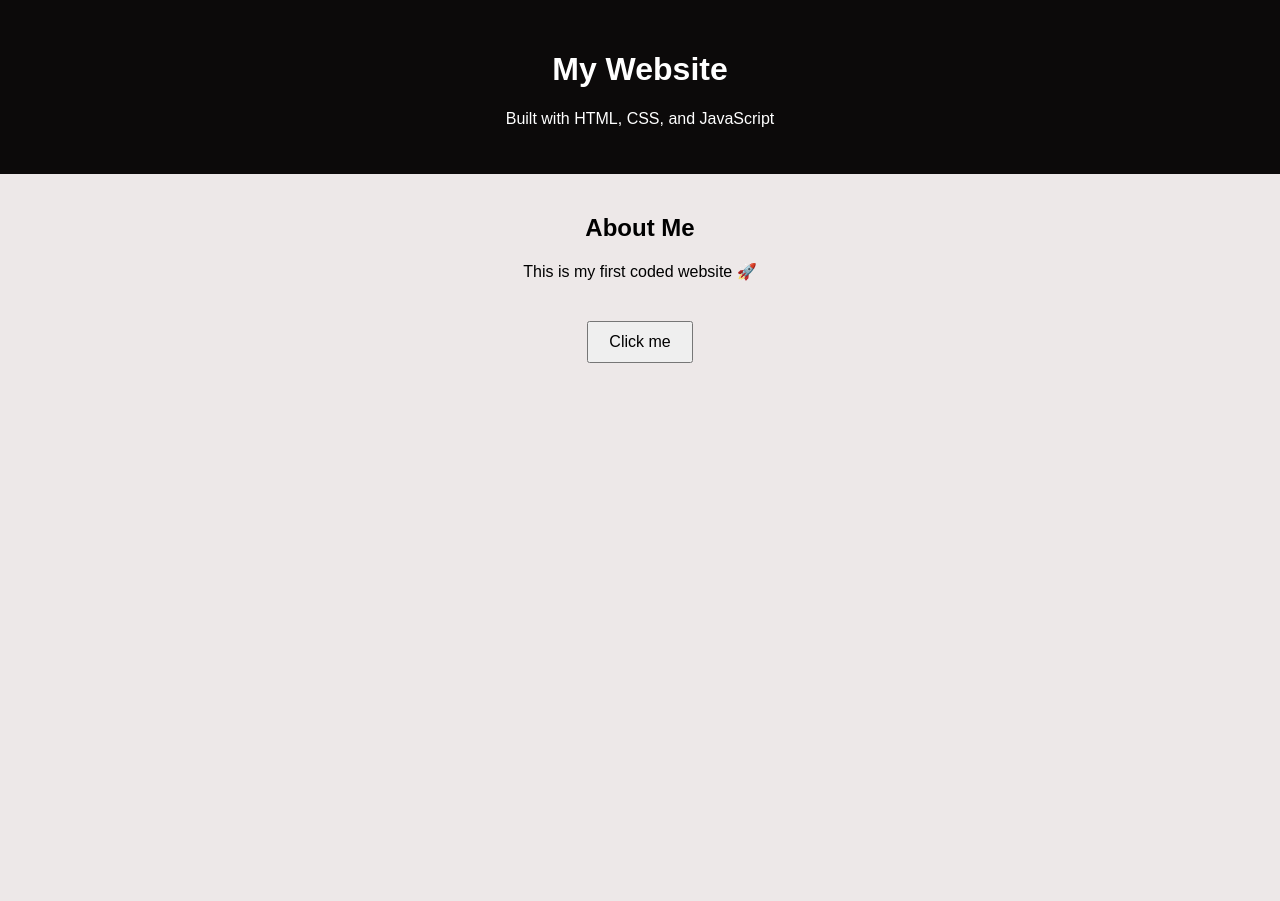
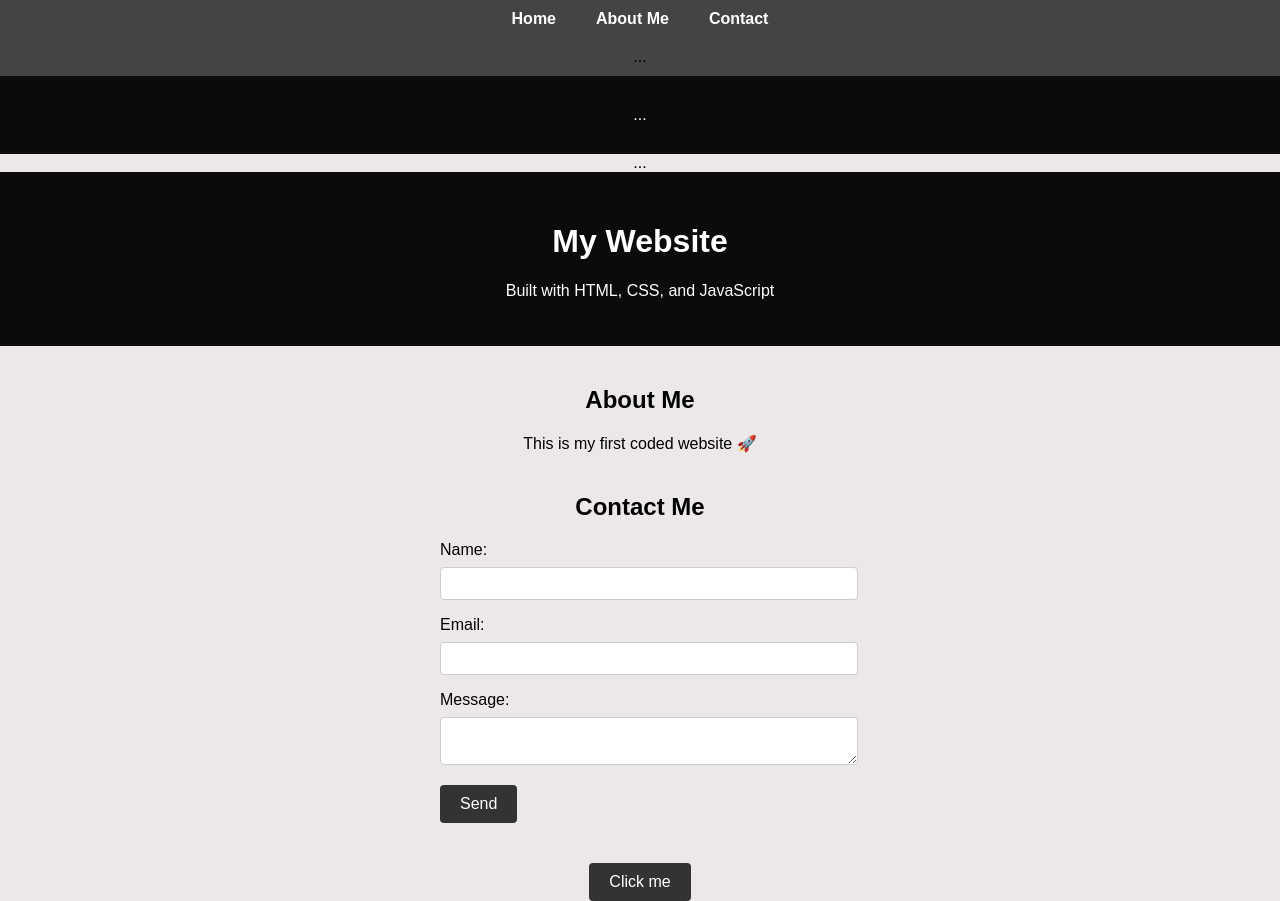
Before and after one commit to maclextercordovez-ux/my-website, a plain HTML site: page index.html in a window 1280 px wide. Before the commit the page ends 800 px from the top, so only its background shows below. Drawn offline with Linux system fonts and the light colour scheme.

Commit message:
Added navigation, contact form, smooth scroll

```diff
--- a/index.html
+++ b/index.html
@@ -6,6 +6,20 @@
   <link rel="stylesheet" href="style.css">
 </head>
 <body>
+
+<nav>
+  <ul>
+    <li><a href="#home">Home</a></li>
+    <li><a href="#about">About Me</a></li>
+    <li><a href="#contact">Contact</a></li>
+  </ul>
+</nav>
+
+<body>
+  <nav> ... </nav>  <!-- your copied nav HTML here -->
+  <header> ... </header>
+  <main> ... </main>
+</body>
 
   <header>
     <h1>My Website</h1>
@@ -17,6 +31,22 @@
       <h2>About Me</h2>
       <p>This is my first coded website 🚀</p>
     </section>
+<section id="contact">
+  <h2>Contact Me</h2>
+  <form id="contactForm">
+    <label for="name">Name:</label><br />
+    <input type="text" id="name" name="name" required /><br />
+
+    <label for="email">Email:</label><br />
+    <input type="email" id="email" name="email" required /><br />
+
+    <label for="message">Message:</label><br />
+    <textarea id="message" name="message" required></textarea><br />
+
+    <button type="submit">Send</button>
+  </form>
+  <p id="response"></p>
+</section>
 
     <button id="btn">Click me</button>
   </main>
--- a/script.js
+++ b/script.js
@@ -1,3 +1,30 @@
 document.getElementById("btn").addEventListener("click", function () {
   alert("Hello! Welcome to my website.");
 });
+
+document.getElementById('contactForm').addEventListener('submit', function(e) {
+  e.preventDefault();
+
+  const name = e.target.name.value;
+  const email = e.target.email.value;
+  const message = e.target.message.value;
+
+  // Simple validation or processing can go here
+
+  document.getElementById('response').textContent = `Thanks, ${name}! Your message has been received.`;
+
+  e.target.reset();
+});
+
+document.querySelectorAll('nav a').forEach(anchor => {
+  anchor.addEventListener('click', function(e) {
+    e.preventDefault();
+
+    const targetId = this.getAttribute('href').substring(1);
+    const targetSection = document.getElementById(targetId);
+
+    if (targetSection) {
+      targetSection.scrollIntoView({ behavior: 'smooth' });
+    }
+  });
+});
--- a/style.css
+++ b/style.css
@@ -22,3 +22,58 @@ button {
 
   animation: pulse 1.5s infinite;
 }
+
+nav {
+  background-color: #444;
+  padding: 10px 0;
+}
+
+nav ul {
+  list-style: none;
+  display: flex;
+  justify-content: center;
+  margin: 0;
+  padding: 0;
+}
+
+nav ul li {
+  margin: 0 20px;
+}
+
+nav ul li a {
+  color: white;
+  text-decoration: none;
+  font-weight: bold;
+}
+
+nav ul li a:hover {
+  text-decoration: underline;
+}
+
+form {
+  max-width: 400px;
+  margin: 0 auto;
+  text-align: left;
+}
+
+input, textarea {
+  width: 100%;
+  padding: 8px;
+  margin: 8px 0 16px 0;
+  border: 1px solid #ccc;
+  border-radius: 4px;
+  resize: vertical;
+}
+
+button {
+  background-color: #333;
+  color: white;
+  border: none;
+  padding: 10px 20px;
+  cursor: pointer;
+  border-radius: 4px;
+}
+
+button:hover {
+  background-color: #555;
+}
```
